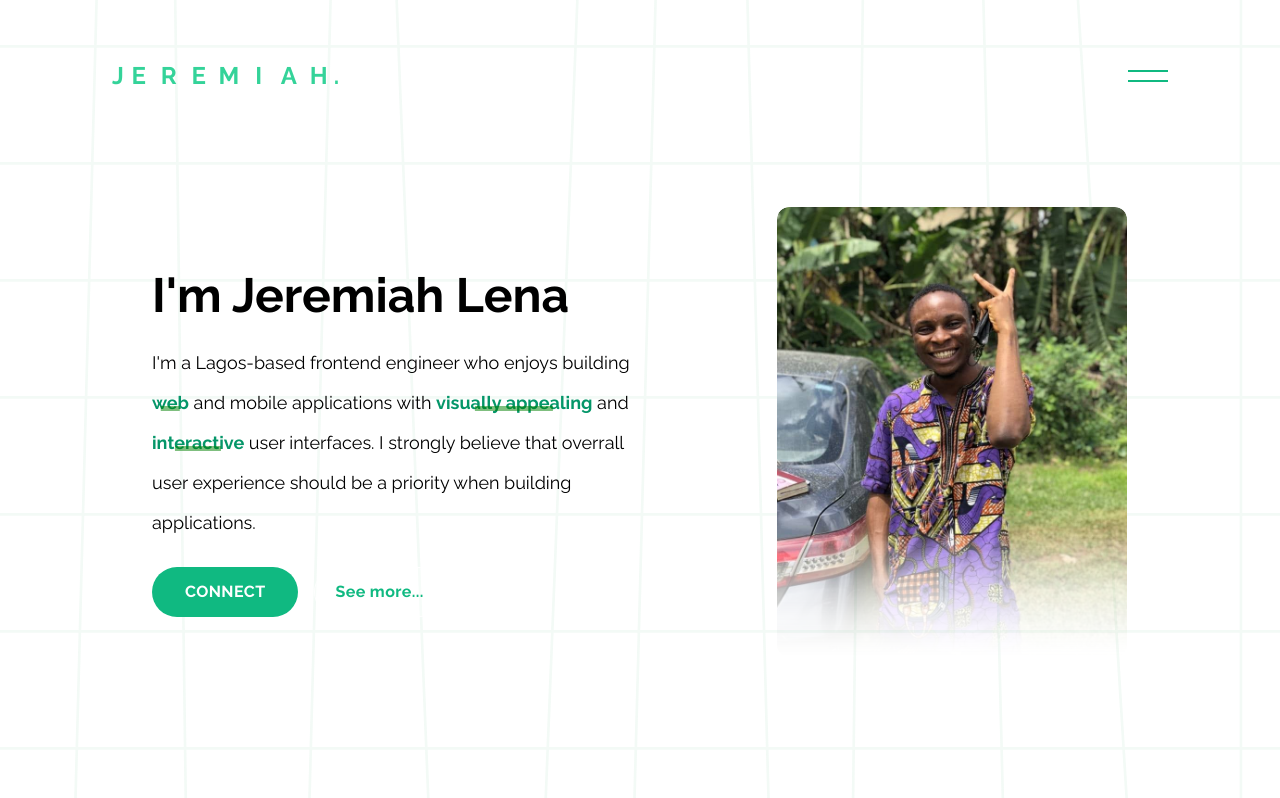
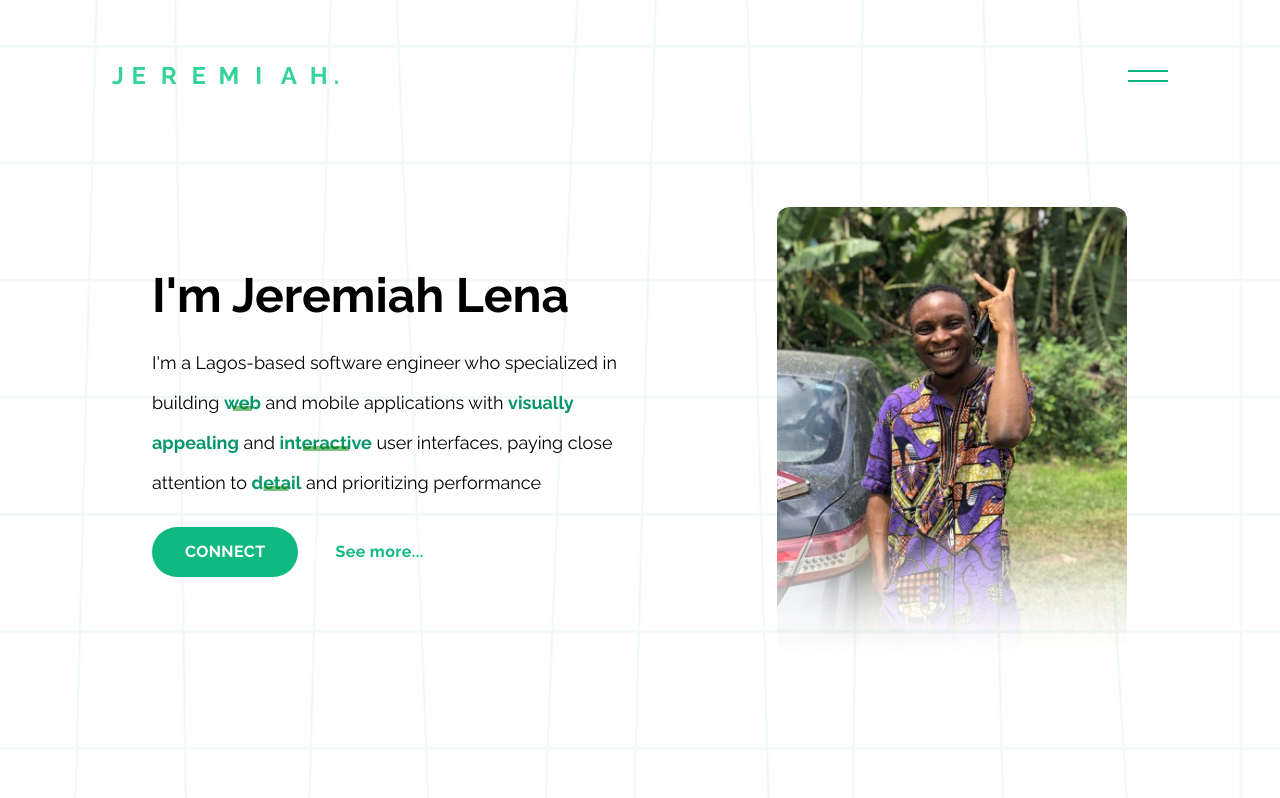
Before and after one commit to lenajeremy/portfolio, a React (Create React App) app: page / in a window 1280 px wide. Shown: the top 798 px of the page. Built offline with nearby package versions, Linux system fonts and the light colour scheme; no server answers; the database is empty; the HTML template or start-up script is replaced by a standard one.

Commit message:
everything is fine at this point

```diff
--- a/src/components/Hero.tsx
+++ b/src/components/Hero.tsx
@@ -17,7 +17,7 @@ const Hero: React.FC = () => {
           I'm Jeremiah Lena
         </h1>
         <h4 className="text-lg text-gray-700 leading-8 md:leading-10 mb-4">
-          I'm a Lagos-based frontend engineer who enjoys building{' '}
+          I'm a Lagos-based software engineer who specialized in building{' '}
           <span className="text-green-600 custom_underline primary">web</span>{' '}
           and mobile applications with{' '}
           <span className="custom_underline text-green-600 primary">
@@ -27,8 +27,11 @@ const Hero: React.FC = () => {
           <span className="custom_underline text-green-600 primary">
             interactive
           </span>{' '}
-          user interfaces. I strongly believe that overrall user experience
-          should be a priority when building applications.{' '}
+          user interfaces, paying close attention to{' '}
+          <span className="custom_underline text-green-600 primary">
+            detail
+          </span>{' '}
+          and prioritizing performance{' '}
         </h4>
         <div className="flex space-x-4 mt-5 justify-center md:justify-start md:justify-none">
           <motion.button
--- a/src/portfolio.css
+++ b/src/portfolio.css
@@ -579,6 +579,12 @@ button {
   }
 }
 
+@media screen and (max-width: 768px) {
+  .projectContent p, .projectContent ul {
+    font-size: 14px;
+  }
+}
+
 .projectContent ul {
   list-style-type: disc;
   list-style-position: inside;
```
